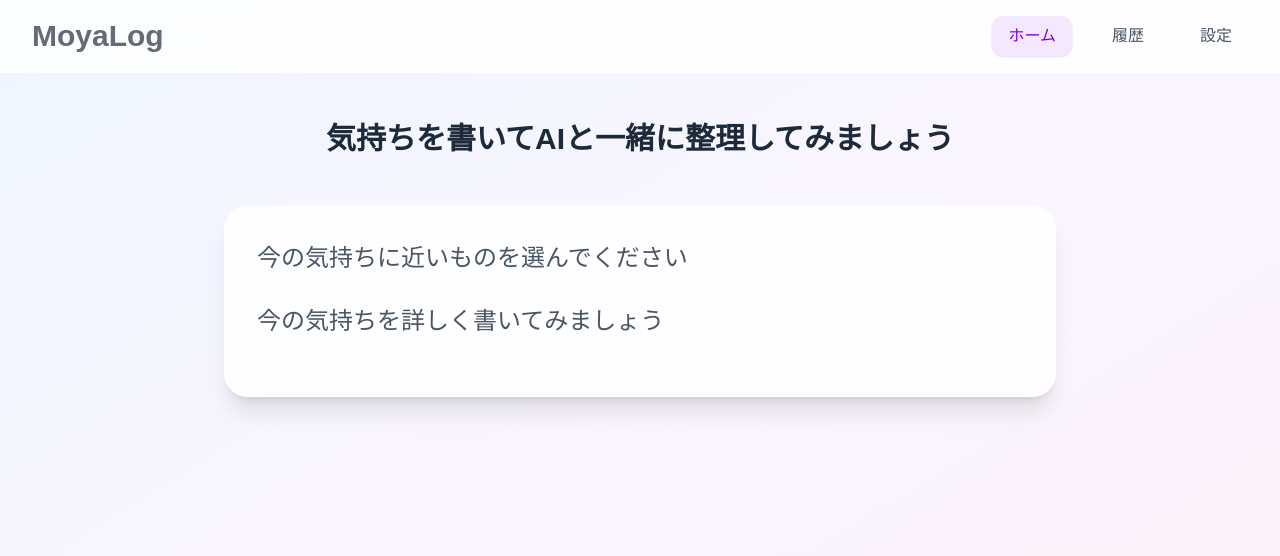
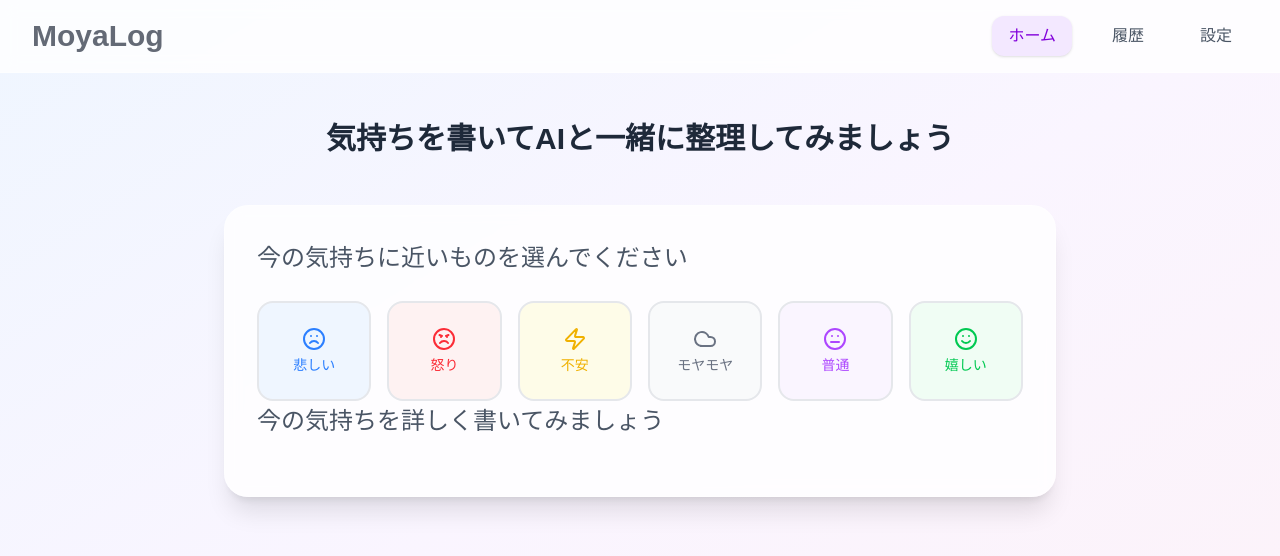
Before and after one commit to yuki-o-tech/moyalog-ai, a Next.js app: page /home in a window 1280 px wide. Shown: the top 556 px of the page. Built offline with nearby package versions, Linux system fonts and the light colour scheme.

Commit message:
feat: add MoodButton component

```diff
--- a/src/app/home/page.tsx
+++ b/src/app/home/page.tsx
@@ -1,15 +1,34 @@
+"use client"
+import { useState } from "react"
+
 import { Card } from "@/components/Card"
+import { MoodButton } from "@/components/MoodButton"
 import { PageTitle } from "@/components/PageTitle"
 import { SectionTitle } from "@/components/SectionTitle"
+import { moods } from "@/data/moods"
 
 const Home = () => {
+  const [selectedMood, setSelectedMood] = useState<string | null>(null)
+  const [isLoading, setIsLoading] = useState(false)
+
   return (
     <div className="container mx-auto px-8 py-12 max-w-4xl">
       <div className="text-center mb-12">
         <PageTitle title="気持ちを書いてAIと一緒に整理してみましょう" />
       </div>
       <Card>
-        <SectionTitle title="今の気持ちに近いものを選んでください" />
+        <SectionTitle title="今の気持ちに近いものを選んでください" />{" "}
+        <div className="grid grid-cols-3 md:grid-cols-6 gap-4">
+          {moods.map((mood) => (
+            <MoodButton
+              key={mood.id}
+              mood={mood}
+              selected={selectedMood === mood.id}
+              onClick={() => setSelectedMood(mood.id)}
+              disabled={isLoading}
+            />
+          ))}
+        </div>
         <SectionTitle title="今の気持ちを詳しく書いてみましょう" />
       </Card>
     </div>
--- /dev/null
+++ b/src/components/MoodButton.tsx
@@ -0,0 +1,40 @@
+import React from "react"
+import { Mood } from "@/types/mood"
+
+interface MoodButtonProps {
+  mood: Mood
+  selected: boolean
+  onClick: (id: string) => void
+  disabled?: boolean
+}
+
+export const MoodButton = ({
+  mood,
+  selected,
+  onClick,
+  disabled = false,
+}: MoodButtonProps) => {
+  const Icon = mood.icon
+  return (
+    <button
+      type="button"
+      className={`
+        flex flex-col items-center justify-center rounded-2xl border-2 p-6 text-base font-medium
+        transition-all duration-200
+        ${
+          selected
+            ? `border-purple-300 ring-2 ring-purple-200 scale-105 ${mood.bgColor}`
+            : `border-gray-200 ${mood.bgColor} hover:ring-2 hover:ring-gray-100`
+        }
+      `}
+      onClick={() => onClick(mood.id)}
+      disabled={disabled}
+      aria-pressed={selected}
+    >
+      <span className={`mb-1 text-3xl ${mood.color}`}>
+        <Icon />
+      </span>
+      <span className={`text-sm font-medium ${mood.color}`}>{mood.label}</span>
+    </button>
+  )
+}
```
